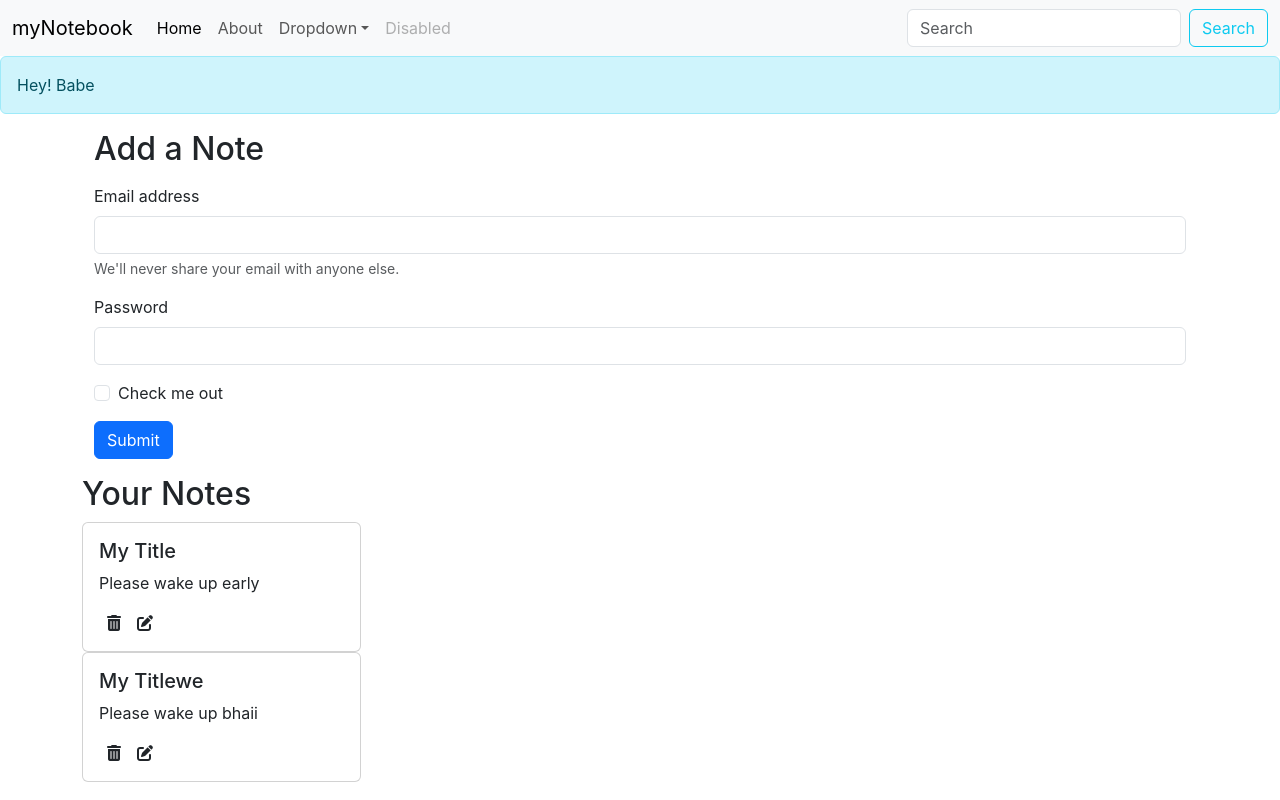
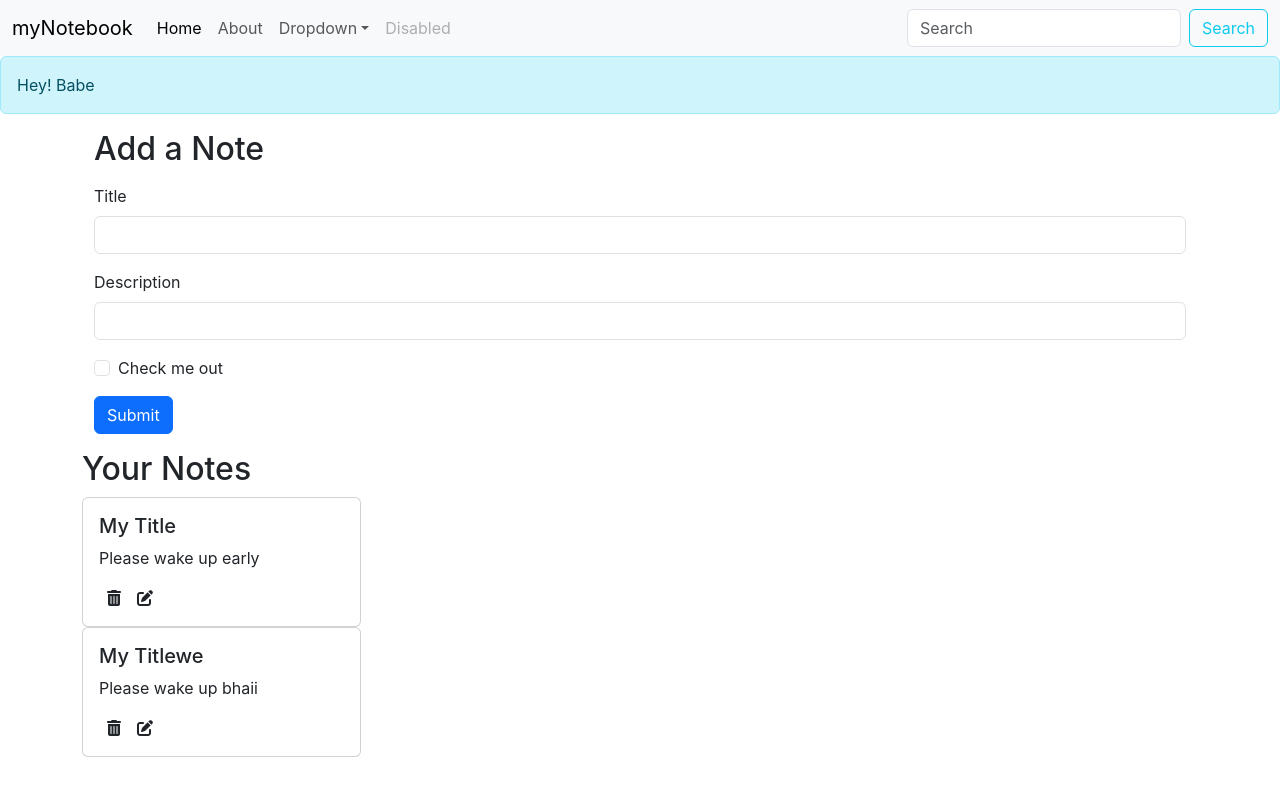
Before and after one commit to Alight-Shivam/My-Notebook, a React (Create React App) app: page / in a window 1280 px wide. Built offline with nearby package versions, Linux system fonts and the light colour scheme; the HTML template or start-up script is replaced by a standard one.

Commit message:
project in progress

```diff
--- /dev/null
+++ b/src/components/AddNote.js
@@ -0,0 +1,40 @@
+import React, {useContext, useState} from 'react'
+import noteContext from '../context/notes/noteContext';
+
+
+const AddNote = () => {
+    const context = useContext(noteContext);
+    const{addNote} = context;
+
+    const [note, setNote] = useState({title: "", description: "", tag: ""})
+    const handleClick = ()=>{
+     addNote(note);
+    }
+    const onChange = (e)=>{
+     setNote({...note, [e.target.name]: e.target.value})
+    }
+
+  return (
+       <div className="container my-3">
+      <h2>Add a Note</h2>
+      <form className='my-3'>
+  <div className="mb-3">
+    <label htmlFor="title" className="form-label">Title</label>
+    <input type="text" className="form-control" id="title" name="title" aria-describedby="emailHelp" onChange={onChange}/>
+  </div>
+  <div className="mb-3">
+    <label htmlFor="description" className="form-label">Description</label>
+    <input type="text" className="form-control" id="description" name="description" onChange={onChange}/>
+  </div>
+  <div className="mb-3 form-check">
+    <input type="checkbox" className="form-check-input" id="exampleCheck1" onChange={onChange}/>
+    <label className="form-check-label" htmlFor="exampleCheck1">Check me out</label>
+  </div>
+  <button type="submit" className="btn btn-primary" onClick={handleClick}>Submit</button>
+</form>
+
+    </div>
+  )
+}
+
+export default AddNote
--- a/src/components/Home.js
+++ b/src/components/Home.js
@@ -4,25 +4,7 @@
 const Home = () => {
   return (
     <div>
-      <div className="container my-3">
-      <h2>Add a Note</h2>
-      <form className='my-3'>
-  <div className="mb-3">
-    <label htmlFor="exampleInputEmail1" className="form-label">Email address</label>
-    <input type="email" className="form-control" id="exampleInputEmail1" aria-describedby="emailHelp"/>
-    <div id="emailHelp" className="form-text">We'll never share your email with anyone else.</div>
-  </div>
-  <div className="mb-3">
-    <label htmlFor="exampleInputPassword1" className="form-label">Password</label>
-    <input type="password" className="form-control" id="exampleInputPassword1"/>
-  </div>
-  <div className="mb-3 form-check">
-    <input type="checkbox" className="form-check-input" id="exampleCheck1"/>
-    <label className="form-check-label" htmlFor="exampleCheck1">Check me out</label>
-  </div>
-  <button type="submit" className="btn btn-primary">Submit</button>
-</form>
-</div>
+
 <Notes/>
     </div>
   )
--- a/src/components/Notes.js
+++ b/src/components/Notes.js
@@ -1,12 +1,14 @@
 import React, {useContext} from 'react'
 import noteContext from '../context/notes/noteContext';
 import Noteitem from './Noteitem';
+import AddNote from './AddNote';
 
 const Notes = () => {
     const context = useContext(noteContext);
-    const{notes} = context;
+    const{notes, addNote} = context;
   return (
-
+    <>
+  <AddNote/>
     <div className="row my-3">
   <h2>Your Notes</h2>
   {notes.map((note)=>{
@@ -14,6 +16,7 @@
   })}
 
 </div>
+</>
   )
 }
 
--- a/src/context/notes/NoteState.js
+++ b/src/context/notes/NoteState.js
@@ -24,8 +24,33 @@
 
    ]
    const [notes, setNotes] = useState(notesInitial)
+
+   // Add a Note
+   const addNote = (title, description, tag)=>{
+    const note =  {
+        "user": "64b56eff109c9120ce547c03c65",
+        "title": "My Titdes",
+        "description": "Please wake up bhaii ji",
+        "tag": "persha",
+        "_id": "64bfb2e59c24f6b17cc87c9e",
+        "date": "2023-07-25T11:32:53.492Z",
+        "__v": 0
+      };
+setNotes(notes.push(note))
+   }
+
+   // Delete a Note
+   const deleteNote = ()=>{
+
+   }
+
+   // Edit a Note
+   const editNote = ()=>{
+
+   }
+
     return(
-        <NoteContext.Provider value = {{notes, setNotes}}>
+        <NoteContext.Provider value = {{notes, addNote, deleteNote, editNote}}>
             {props.children}
         </NoteContext.Provider>
     )
```
